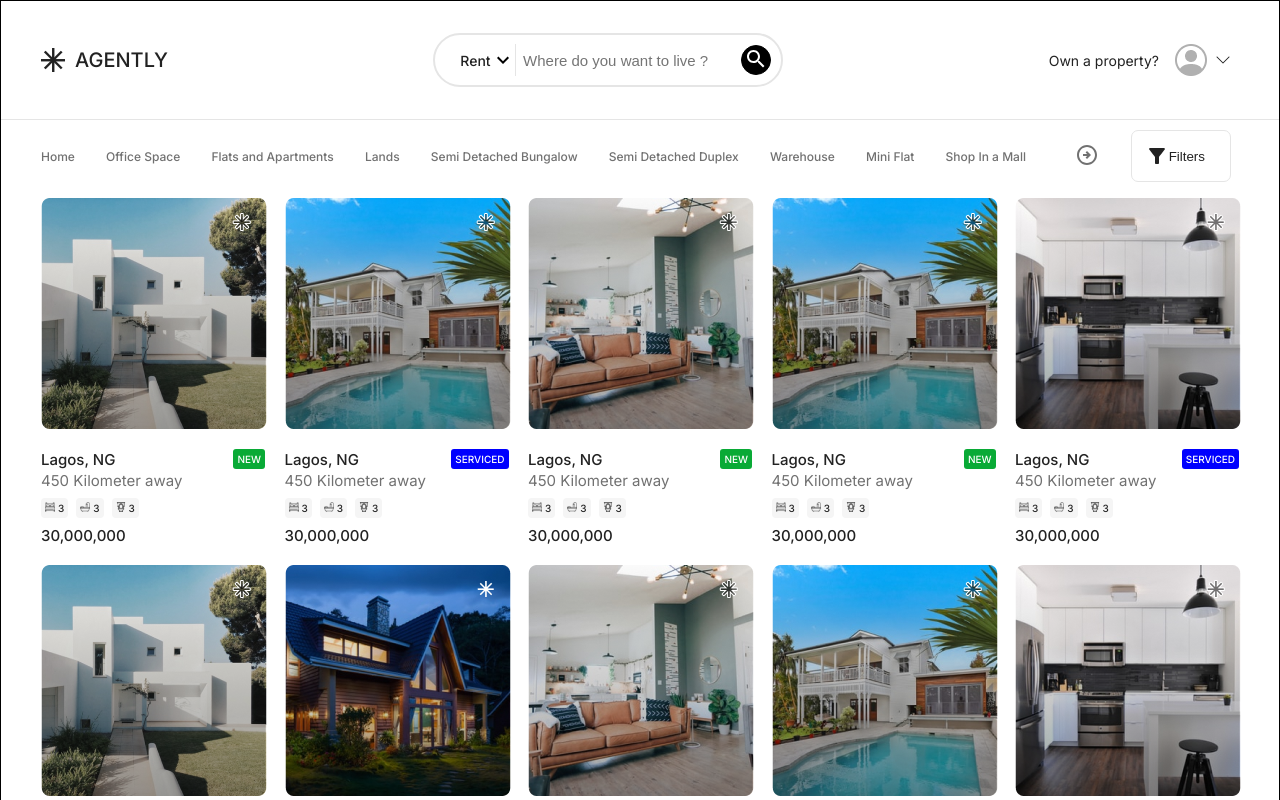
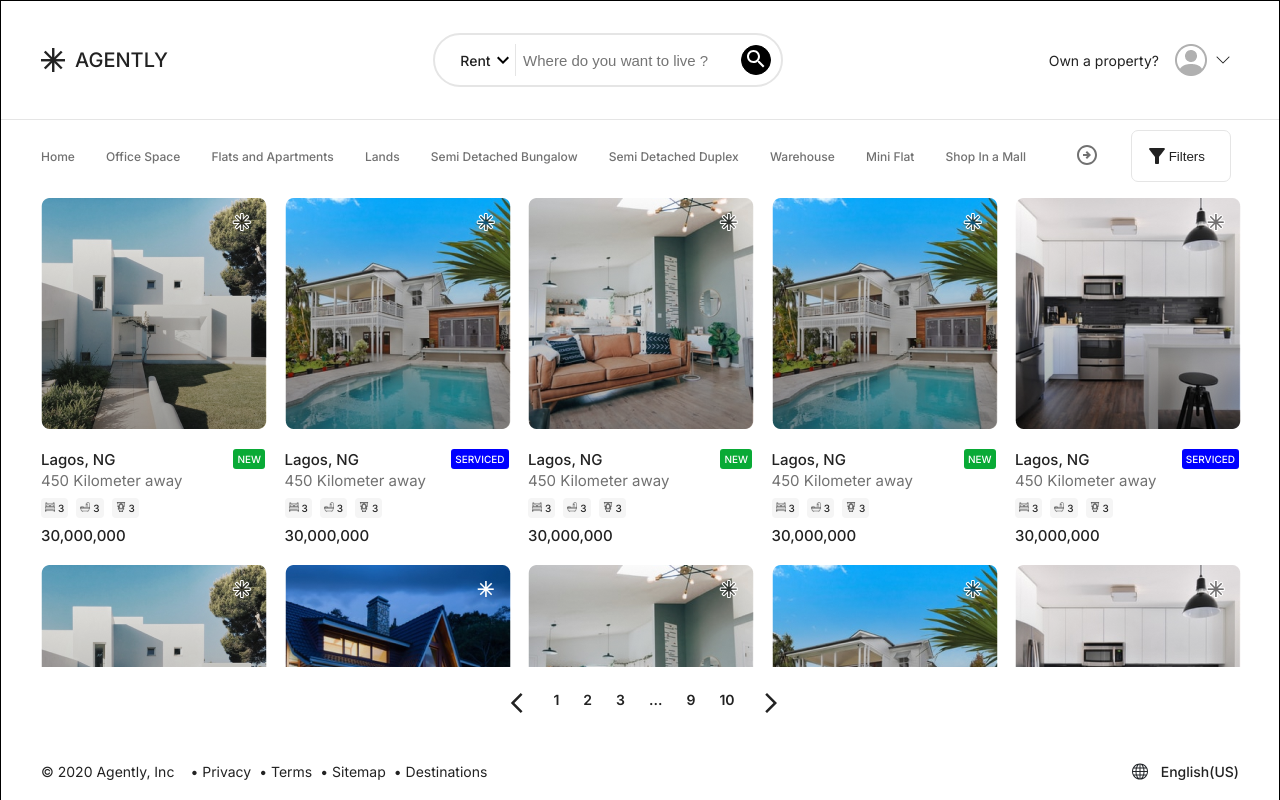
Before and after one commit to davidadediji/dufuna-berlin-lekkiproperty-frontend, a React (Create React App) app: page / in a window 1280 px wide. Shown: the top 800 px of the page. Built offline with nearby package versions, Linux system fonts and the light colour scheme.

Commit message:
align-home-position-sticky

```diff
--- a/src/index.css
+++ b/src/index.css
@@ -26,3 +26,17 @@ body{
   justify-content: space-between;
   background-color: #fff;
 }
+
+.position-sticky-top{
+  position: sticky;
+  top: 0;
+  z-index: 1;
+  background-color: #fff;
+}
+
+.position-sticky-bottom{
+  position: sticky;
+  bottom: 0;
+  z-index: 1;
+  background-color: #fff;
+}
--- a/src/pages/Home.tsx
+++ b/src/pages/Home.tsx
@@ -4,6 +4,7 @@ import Footer from "../components/footer/Footer";
 import Card from "../components/card/Card";
 import PageNav from "../components/page-nav/PageNav";
 import { cards } from "../models/card";
+import '../index.css'
 
 
 
@@ -12,11 +13,15 @@ const Home = ()=>{
     return(
 
             <div className="container">
-            <Header/>
-            <Navbar/>
+            <div className="position-sticky-top">
+                <Header/>
+                <Navbar/>
+            </div>
             <Card cards={cards}/>
-            <PageNav/>
-            <Footer/>
+            <div className="position-sticky-bottom">
+                <PageNav/>
+                <Footer/>
+            </div>
             </div>
 
 
```
